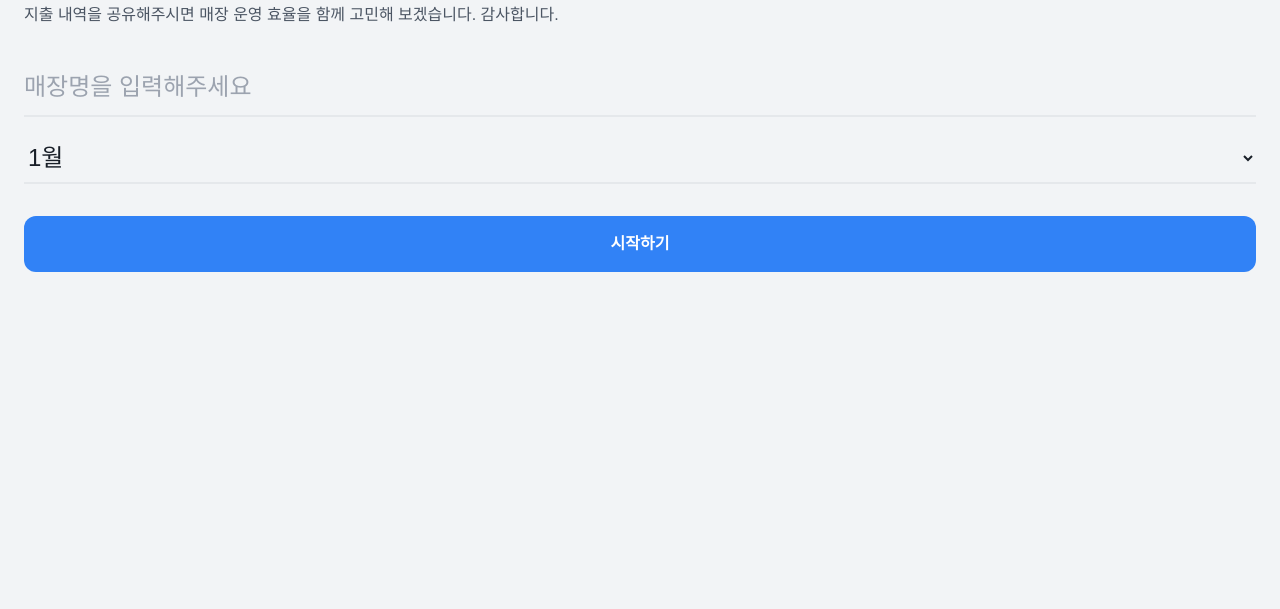
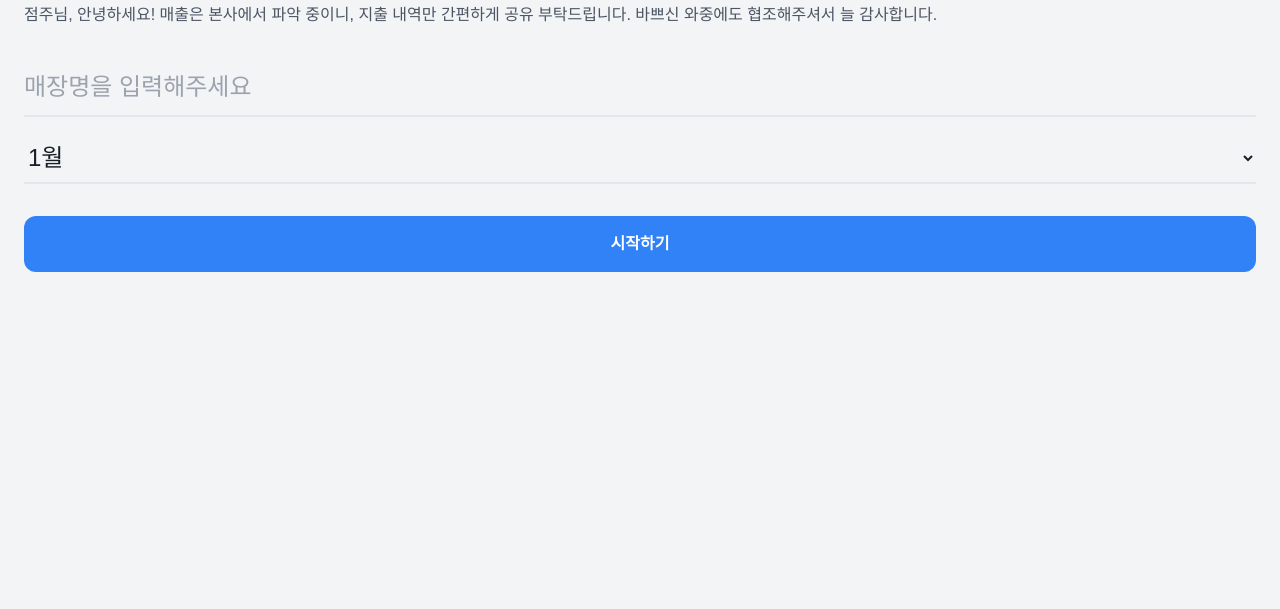
Before and after one commit to Joyj9331/dalbitgo_cost, a plain HTML site: page index.html in a window 1280 px wide. Shown: the part 191-800 px from the top of the page. Drawn offline with nearby package versions, Linux system fonts and the light colour scheme; a web font is replaced by a local one.

Commit message:
Update index.html

```diff
--- a/index.html
+++ b/index.html
@@ -23,7 +23,11 @@
     <div id="survey-flow">
         <div class="step-container active" id="step-0">
             <h1 class="text-2xl font-bold mb-4">매장 운영 현황 공유</h1>
-            <p class="text-gray-600 mb-8">지출 내역을 공유해주시면 매장 운영 효율을 함께 고민해 보겠습니다. 감사합니다.</p>
+            <p class="text-gray-600 mb-8">점주님, 안녕하세요!
+매출은 본사에서 파악 중이니,
+지출 내역만 간편하게 공유 부탁드립니다.
+
+바쁘신 와중에도 협조해주셔서 늘 감사합니다.</p>
             <input type="text" id="storeName" class="toss-input mb-4" placeholder="매장명을 입력해주세요">
             <select id="reportMonth" class="toss-input mb-8 text-lg">
                 <script>
```
